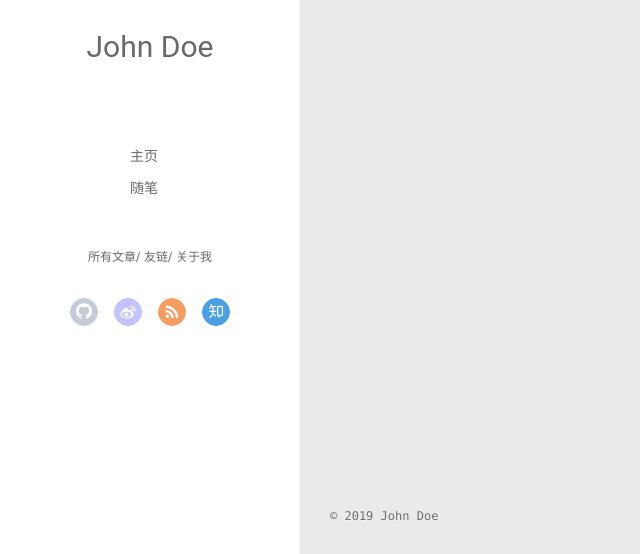
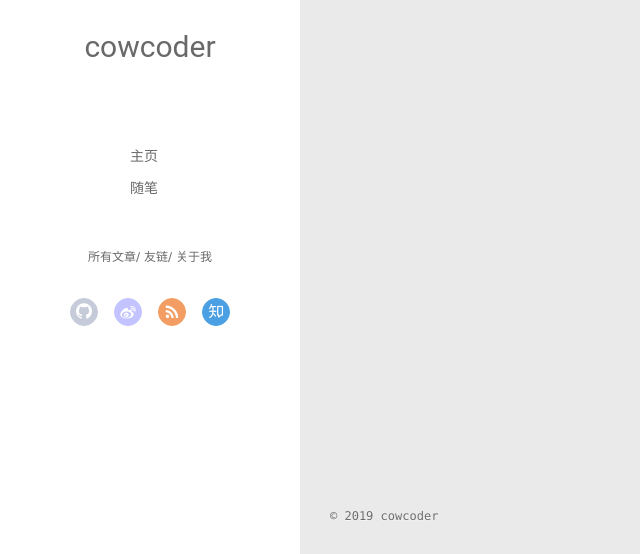
Before and after one commit to scucszw/scucszw.github.io, a plain HTML site: page archives/index.html in a window 1280 px wide. Shown: the part 243-797 px from the top of the page, 0-640 px from the left. Drawn offline with Linux system fonts and the light colour scheme; no server answers.

Commit message:
Site updated: 2019-09-15 20:21:42

```diff
--- a/archives/index.html
+++ b/archives/index.html
@@ -46,7 +46,7 @@
 			<img src="/images/luffy.png" class="js-avatar">
 		</a>
 		<hgroup>
-		  <h1 class="header-author"><a href="/">John Doe</a></h1>
+		  <h1 class="header-author"><a href="/">cowcoder</a></h1>
 		</hgroup>
 
 
@@ -104,7 +104,7 @@
 				<img src="/images/luffy.png" class="js-avatar">
 			</div>
 			<hgroup>
-			  <h1 class="header-author js-header-author">John Doe</h1>
+			  <h1 class="header-author js-header-author">cowcoder</h1>
 			</hgroup>
 
 
@@ -202,7 +202,7 @@
   <div class="outer">
     <div id="footer-info">
     	<div class="footer-left">
-    		&copy; 2019 John Doe
+    		&copy; 2019 cowcoder
     	</div>
       	<div class="footer-right">
       		<a href="http://hexo.io/" target="_blank">Hexo</a>  Theme <a href="https://github.com/litten/hexo-theme-yilia" target="_blank">Yilia</a> by Litten
```
Also changed, not shown: 2019/09/11/hello-world/index.html (+3 -3 lines), archives/2019/09/index.html (+3 -3 lines), archives/2019/index.html (+3 -3 lines), index.html (+3 -3 lines).
